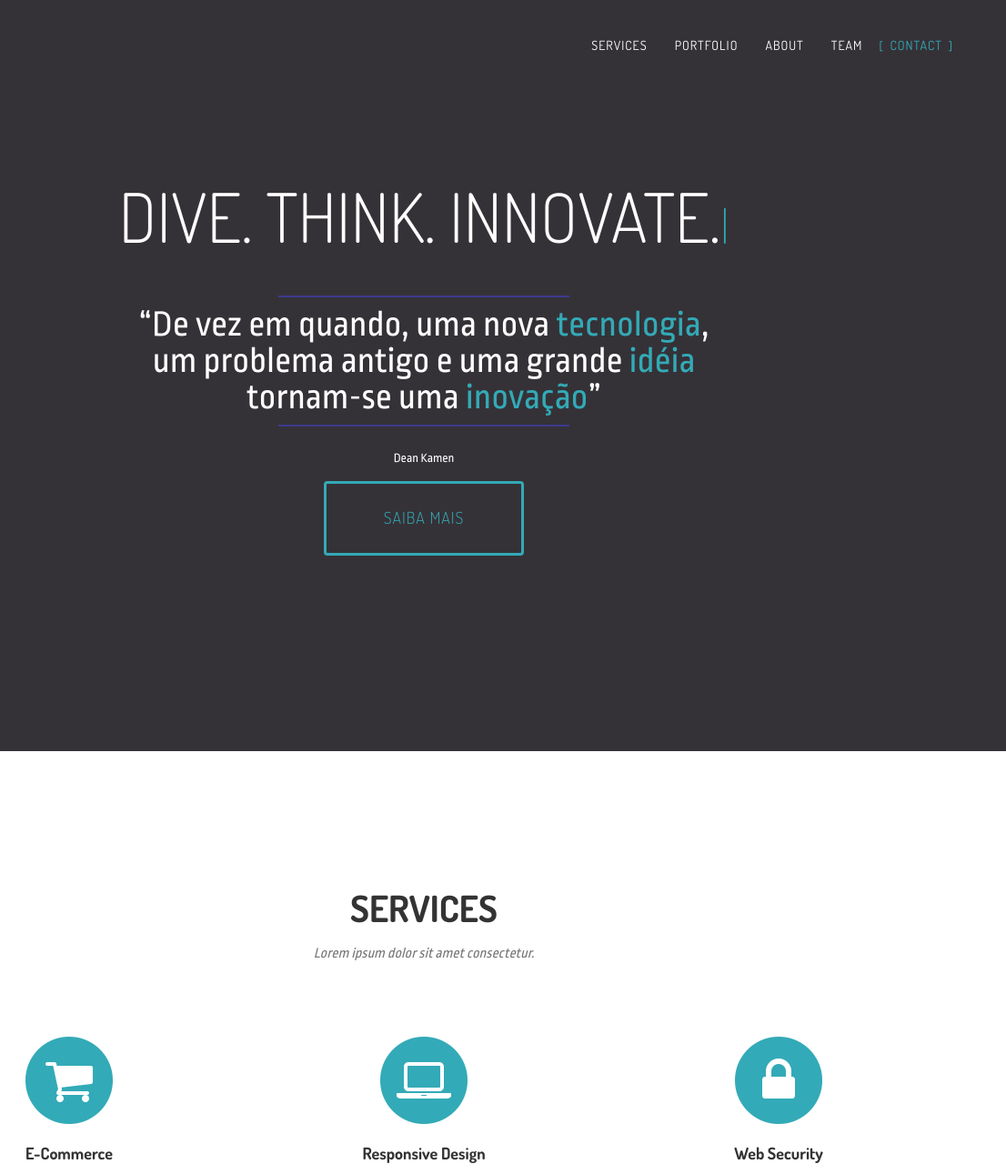
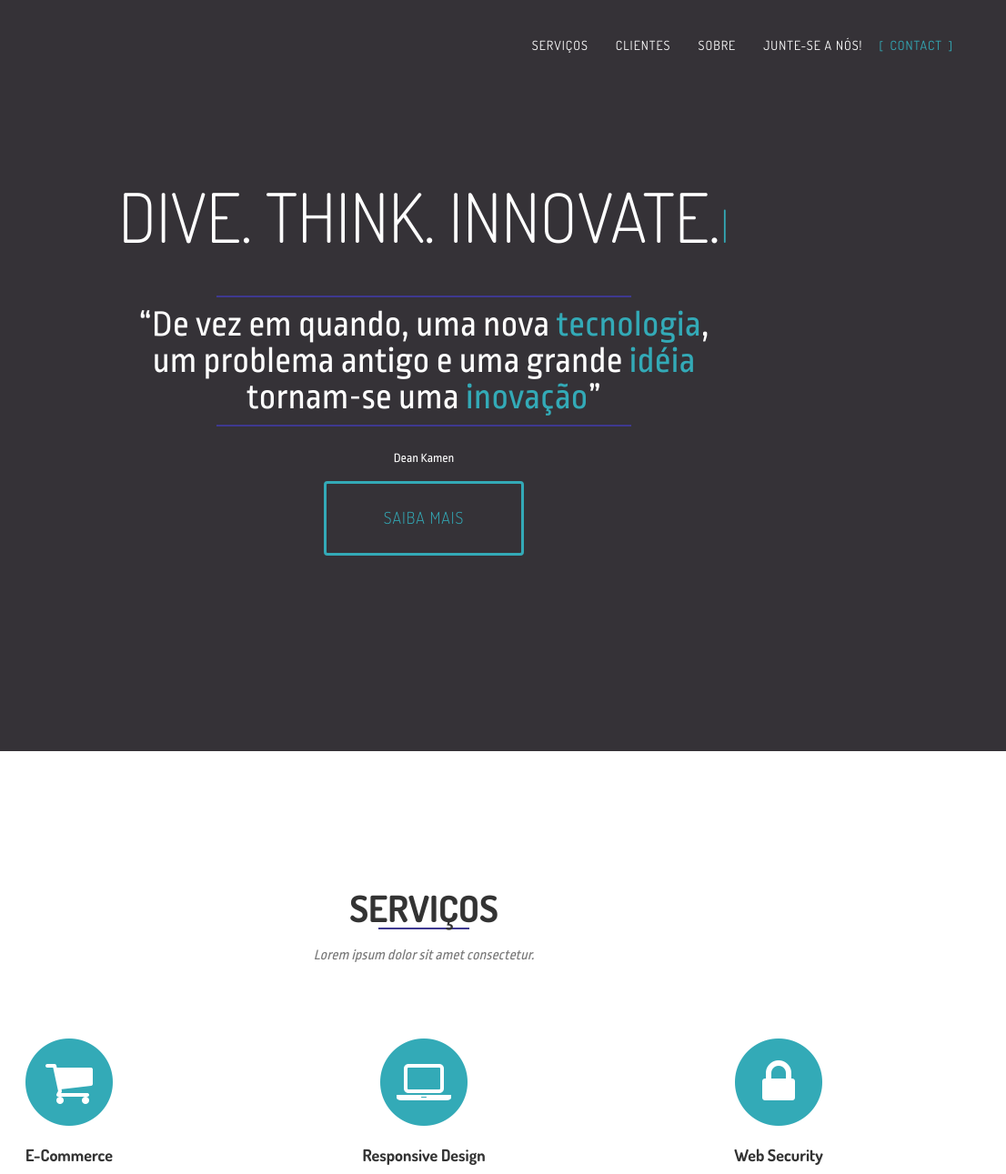
Before and after one commit to AlberoneRamos/DTI-Test, a website: page index.html in a window 1280 px wide. Shown: the top 1291 px of the page at 91% size, 174-1280 px from the left. Drawn offline with nearby package versions, Linux system fonts and the light colour scheme; a web font is replaced by a local one.

Commit message:
Mudanças em CSS

```diff
--- a/index.html
+++ b/index.html
@@ -57,16 +57,16 @@
                         <a href="#page-top"></a>
                     </li>
                     <li>
-                        <a class="page-scroll" href="#services">Services</a>
+                        <a class="page-scroll" href="#services">Serviços</a>
                     </li>
                     <li>
-                        <a class="page-scroll" href="#portfolio">Portfolio</a>
+                        <a class="page-scroll" href="#portfolio">Clientes</a>
                     </li>
                     <li>
-                        <a class="page-scroll" href="#about">About</a>
+                        <a class="page-scroll" href="#about">Sobre</a>
                     </li>
                     <li>
-                        <a class="page-scroll" href="#team">Team</a>
+                        <a class="page-scroll" href="#team">Junte-se a nós!</a>
                     </li>
                     <li>
                         <a class="page-scroll" href="#contact">Contact</a>
@@ -95,7 +95,7 @@
         <div class="container">
             <div class="row">
                 <div class="col-lg-12 text-center">
-                    <h2 class="section-heading">Services</h2>
+                    <h2 class="section-heading">Serviços</h2>
                     <h3 class="section-subheading text-muted">Lorem ipsum dolor sit amet consectetur.</h3>
                 </div>
             </div>
--- a/js/agency.js
+++ b/js/agency.js
@@ -17,7 +17,7 @@
         strings: ["Dive. Think. Innovate."],
         typeSpeed: 100,
         showCursor: true,
-        cursorChar: '|'
+        cursorChar: 'I'
     });
     // Highlight the top nav as scrolling occurs
     $('body').scrollspy({
--- a/scss/agency.scss
+++ b/scss/agency.scss
@@ -201,7 +201,7 @@ h1, h2, h3, h4, h5, h6 {
                 }
                 &:before,&:after{
                     @include transition(transform 0.3s, opacity 0.2s);
-                   top:32%;
+                   top:28%;
                     opacity:0;
                 }
                 &:before{
@@ -249,7 +249,6 @@ h1, h2, h3, h4, h5, h6 {
         .navbar-toggle {
             display: none;
         }
-
         .navbar-brand {
             & img{
                 max-width: 100px;
@@ -263,7 +262,18 @@ h1, h2, h3, h4, h5, h6 {
         .navbar-nav>.active>a {
             border-radius: 3px;
         }
+        .nav{
+            li{
+                a{
+                    &:before,&:after{
+                        top:32%;
+                    }
+                }
+            }
+        }
     }
+
+
 }
 
 // Navbar Change on Scroll
@@ -295,7 +305,6 @@ header {
             font-size: 22px;
             line-height: 22px;
             margin-bottom: 25px;
-            width: 70%;
             margin:auto;
             &:before {
                 content: " ";
@@ -384,6 +393,13 @@ section {
         font-size: 40px;
         margin-top: 0;
         margin-bottom: 15px;
+        &:after{
+            display:block;
+            content:' ';
+            margin:auto;
+            width:100px;
+            border-bottom:2px solid $theme-secondary;
+        }
     }
     h3.section-subheading {
         font-size: 16px;
@@ -782,7 +798,7 @@ ul.social-buttons {
             &:hover,
             &:focus,
             &:active {
-                background-color: $theme-primary;
+                background-color: $theme-secondary;
             }
         }
     }
@@ -876,18 +892,21 @@ ul.social-buttons {
 
 ::-moz-selection {
     text-shadow: none;
-    background: $theme-primary;
+    background: $theme-primary ;
 }
 
 ::selection {
     text-shadow: none;
-    background: $theme-primary;
+    background: $theme-primary ;
 }
 
 img::selection {
     background: transparent;
 }
 
+.fa-circle{
+    color: $theme-primary;
+}
 img::-moz-selection {
     background: transparent;
 }
```
Also changed, not shown: css/agency.css, 1 other file.
